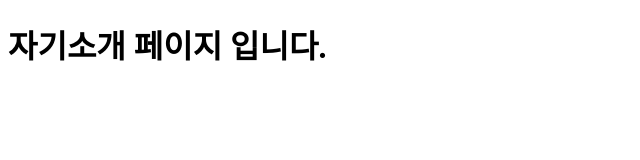
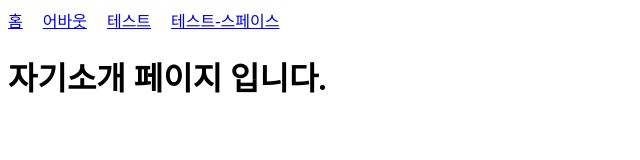
Before and after one commit to Juminji-117/my-blog, a Gatsby site: page /about in a window 1280 px wide. Shown: the whole page, without its empty margins (0-640 px from the left). Built offline with nearby package versions, Linux system fonts and the light colour scheme; Gatsby itself is replaced by a stand-in of ours.

Commit message:
GNB 추가

```diff
--- a/src/pages/about.js
+++ b/src/pages/about.js
@@ -1,9 +1,16 @@
+import { Link } from "gatsby";
 import React from "react";
 
 function AboutPage() {
   return (
     <main>
       <title>자기소개</title>
+      <div style={{display:"flex", gap:20}}>
+      <Link href="/">홈</Link>
+      <Link href="/about">어바웃</Link>
+      <Link href="/test">테스트</Link>
+      <Link href="test-space">테스트-스페이스</Link>
+      </div>
     <h1>자기소개 페이지 입니다.</h1>
     </main>
   );
```
Also changed, not shown: src/pages/index.js (+7 -0 lines), src/pages/test-space.js (+7 -0 lines), src/pages/test.js (+7 -0 lines).
